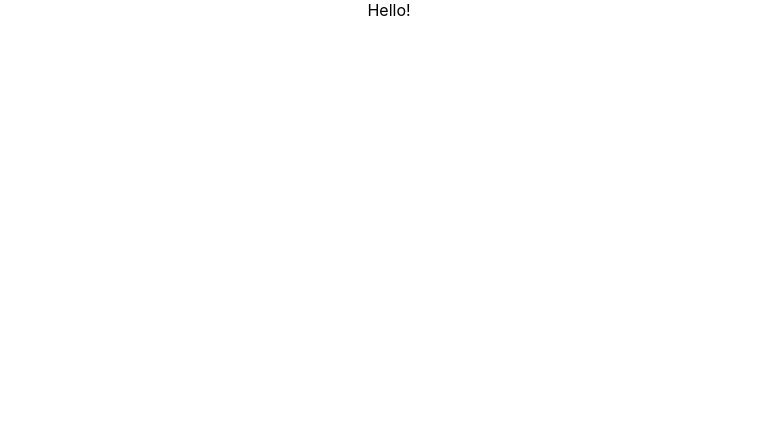
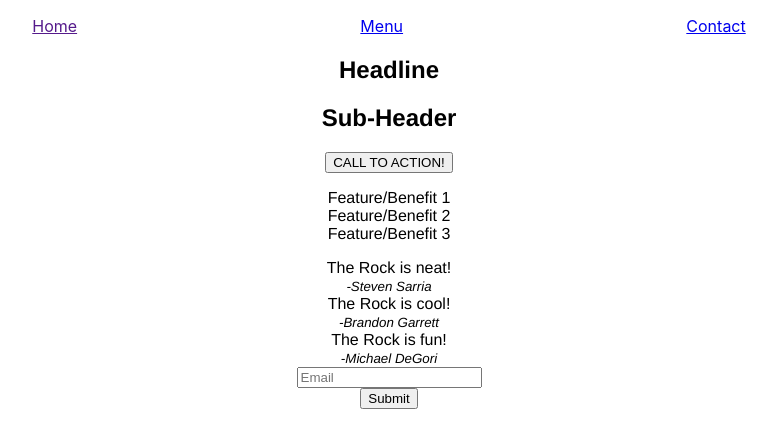
Before and after one commit to BacklotStevie/ttt-project, a React (Create React App) app: page / in a window 1280 px wide. Shown: the top 448 px of the page, without its empty margins (251-1028 px from the left). Built offline with nearby package versions, Linux system fonts and the light colour scheme; no server answers.

Commit message:
bones of HTML and drink api

```diff
--- a/src/App.js
+++ b/src/App.js
@@ -1,12 +1,35 @@
 import React from 'react';
 import logo from './logo.svg';
 import './App.css';
-import { Route, Switch, Link } from 'react-router-dom';
+import Home from './components/Home'
+import Contact from './components/Contact'
+import CocktailMenu from './components/CocktailMenu'
+import { Route, Switch, Link, Redirect } from 'react-router-dom';
 
 function App() {
   return (
     <div className="App">
-      Hello!
+      <nav>
+        <ul>
+          <li>
+            <Link t0="/">Home</Link>
+          </li>
+          <li>
+            <Link to="/menu">Menu</Link>
+          </li>
+          <li>
+            <Link to="/contact-us">Contact</Link>
+          </li>
+        </ul>
+      </nav>
+
+      <Switch>
+        <Route exact path="/" render={(props) => <Home {...props} /> } />
+        <Route exact path="/menu" render={(props) => <CocktailMenu {...props} />} />
+        <Route exact path="/contact-us" render={(props) => <Contact {...props} />} />
+      </Switch>
+
+
     </div>
   );
 }
--- /dev/null
+++ b/src/components/CocktailMenu.js
@@ -0,0 +1,43 @@
+import React, { useState, useEffect } from 'react';
+import Axios from 'axios';
+
+const CocktailMenu = () => {
+
+  const [cocktails, setCocktails] = useState([]);
+
+  useEffect(() => {
+
+    Axios
+      .get(`https://www.thecocktaildb.com/api/json/v1/1/filter.php?i=Tequila`)
+      .then(res => {
+        // console.log(res.data)
+        setCocktails(res.data.drinks)
+      })
+
+  }, [])
+
+  console.log(cocktails)
+
+  const showCocktailDetails = () => {
+    return cocktails.map(eachCocktail => {
+      return (
+        <div id="drinks">
+          <h2>
+            {eachCocktail.strDrink}
+          </h2>
+          <img src={eachCocktail.strDrinkThumb} alt="" />
+        </div>
+      )
+    })
+  }
+
+  return (
+    <div>
+      <h1>The Rock's Menu!</h1>
+
+      {showCocktailDetails()}
+    </div>
+  );
+};
+
+export default CocktailMenu;
--- /dev/null
+++ b/src/components/Contact.js
@@ -0,0 +1,12 @@
+import React from 'react';
+import { Link } from 'react-router-dom';
+
+const Contact = () => {
+  return (
+    <div>
+      THIS IS THE CONTACT MODULE!!!
+    </div>
+  );
+};
+
+export default Contact;
--- /dev/null
+++ b/src/components/Home.js
@@ -0,0 +1,57 @@
+import React, { useState, useEffect } from 'react';
+import Axios from 'axios';
+
+const Home = () => {
+
+  const [song, setSong] = useState([]);
+
+  useEffect(() => {
+
+    Axios
+      .get(`https://api.spotify.com/`)
+      .then(res => {
+        console.log(res.data)
+        setSong(res.data)
+      })
+
+  }, [])
+
+  return (
+    <div className="home">
+      <section id="headline">
+        <h1>Headline</h1>
+        <h2>Sub-Header</h2>
+        <button className="cta-btn">
+          CALL TO ACTION!
+        </button>
+      </section>
+      <section id="features">
+        <ul>
+          <li>Feature/Benefit 1</li>
+          <li>Feature/Benefit 2</li>
+          <li>Feature/Benefit 3</li>
+        </ul>
+      </section>
+      <section id="reviews">
+        <article>
+          The Rock is neat!<br />
+          <small><i>-Steven Sarria</i></small>
+        </article>
+        <article>
+          The Rock is cool!<br />
+          <small><i>-Brandon Garrett</i></small>
+        </article>
+        <article>
+          The Rock is fun!<br />
+          <small><i>-Michael DeGori</i></small>
+        </article>
+      </section>
+      <section id="cta-form">
+        <input type="email" placeholder="Email" /><br />
+        <button type="submit">Submit</button>
+      </section>
+    </div>
+  );
+};
+
+export default Home;
--- a/src/index.css
+++ b/src/index.css
@@ -11,3 +11,21 @@ code {
   font-family: source-code-pro, Menlo, Monaco, Consolas, 'Courier New',
     monospace;
 }
+
+.home {
+  font-family: 'Helvetica Neue';
+}
+
+nav ul {
+  display: flex;
+  justify-content: space-evenly;
+}
+
+ul {
+  list-style-type: none;
+  padding: 0;
+}
+
+#drinks img {
+  width: 300px;
+}
```
Also changed, not shown: 1 other file (tests, documents, lock files or other folders).
